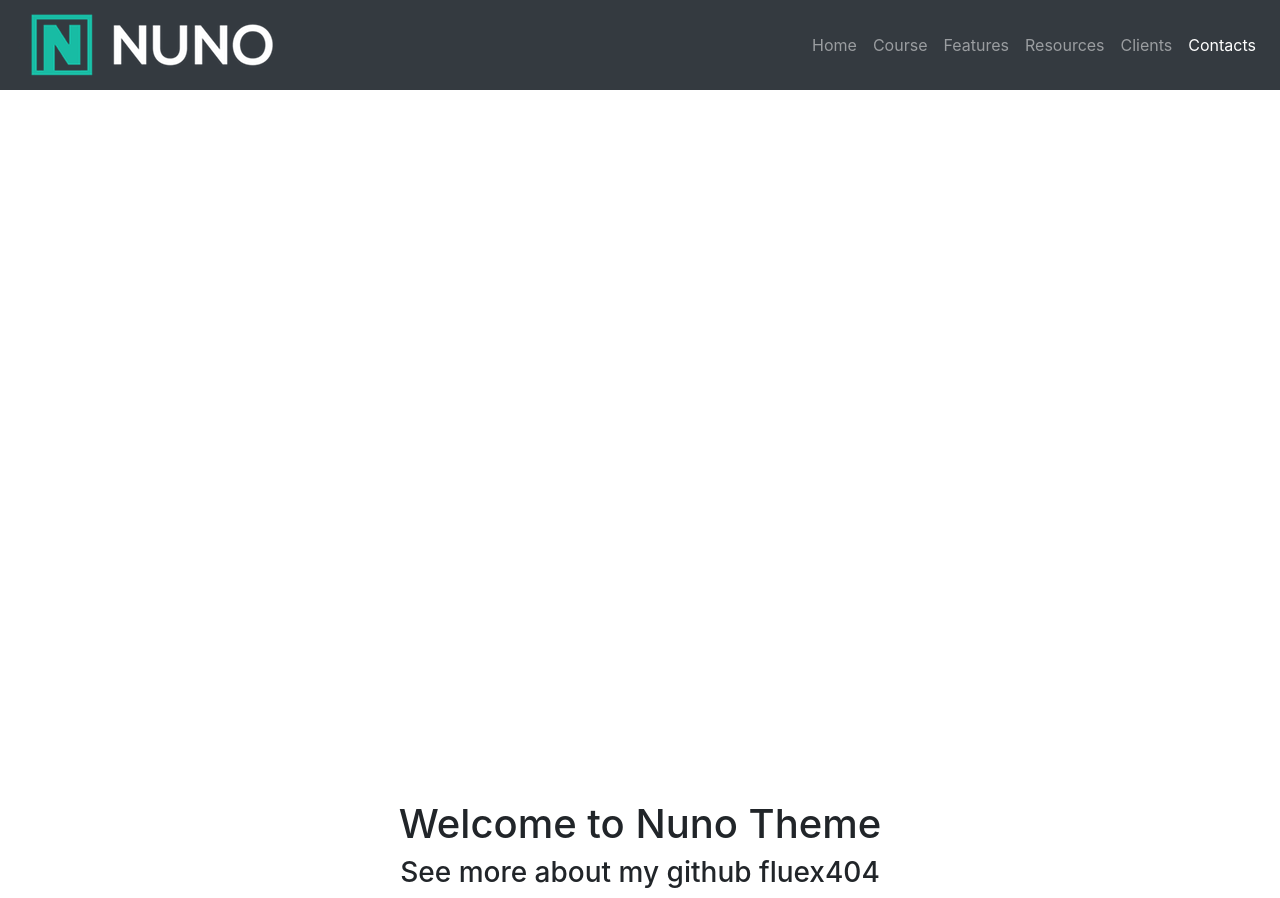
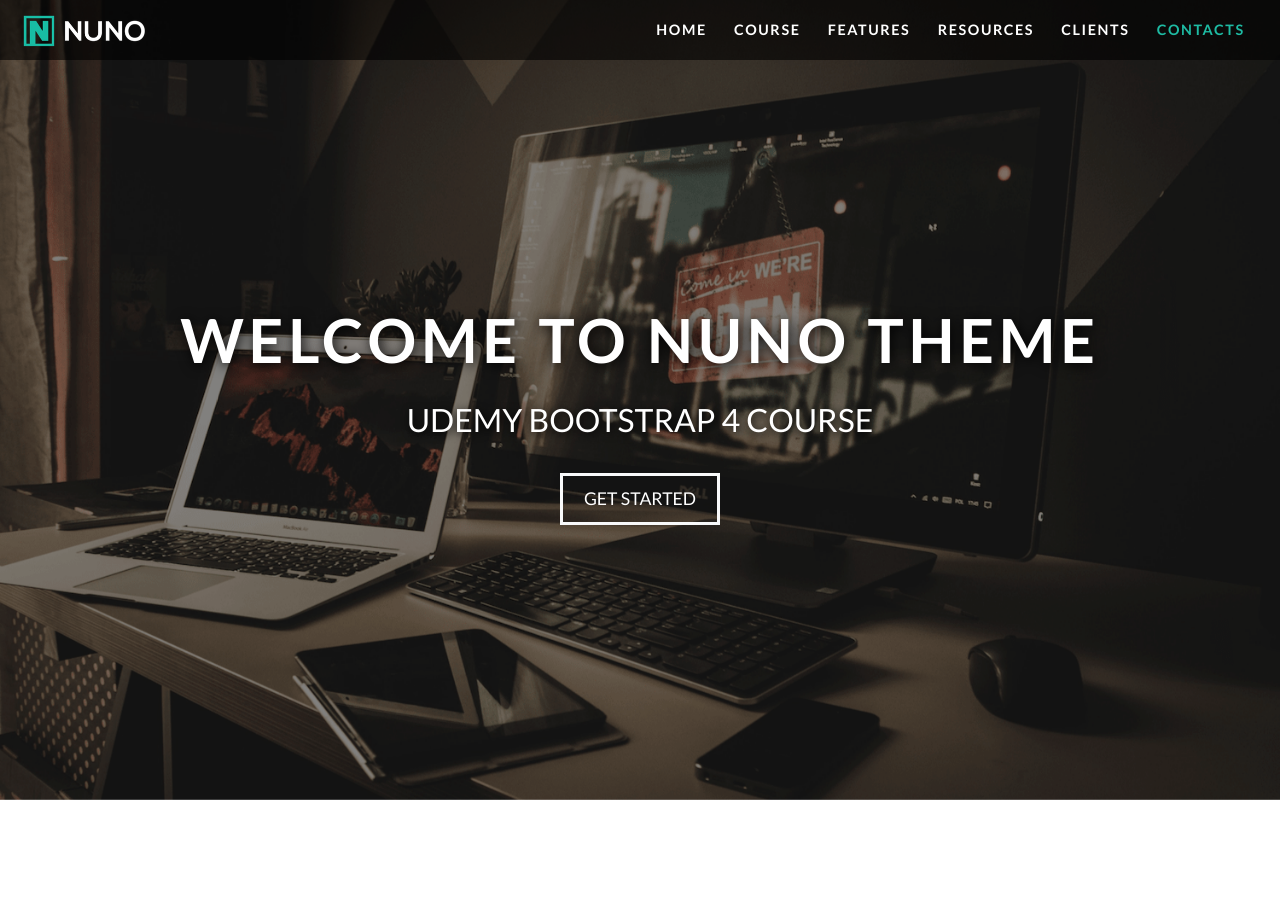
Before and after one commit to fluex404/nuno-theme, a plain HTML site: page index.html in a window 1280 px wide. After the commit the page ends 800 px from the top, so only its background shows below. Drawn offline with Linux system fonts and the light colour scheme.

Commit message:
makes style for landing section page

```diff
--- a/index.html
+++ b/index.html
@@ -54,7 +54,8 @@
 		</div>
 		<div class="caption text-center">
 			<h1>Welcome to Nuno Theme</h1>
-			<h3>See more about my github fluex404</h3>
+			<h3>Udemy Bootstrap 4 Course</h3>
+			<a class="btn btn-outline-light btn-lg">Get Started</a>
 		</div>
 		<!--- End Landing Page Section -->
 
--- a/style.css
+++ b/style.css
@@ -1,4 +1,66 @@
+@import url('https://fonts.googleapis.com/css?family=Lato:400,700&display=swap');
 
+body{
+    overflow-x: hidden;
+    font-family: 'Lato', sans-serif;
+    color: #505962;
+}
+
+/*--- Navigation ---*/
+
+.navbar{
+    text-transform: uppercase;
+    font-weight: 700;
+    font-size: .9rem;
+    letter-spacing: .1rem;
+    background: rgba(0, 0, 0, 0.6)!important;
+}
+.navbar img{
+    height: 2rem;
+}
+.navbar li{
+    padding-right: .7rem;
+}
+.navbar-dark .navbar-nav .nav-link {
+    color: white;
+}
+.navbar-dark .navbar-nav .nav-link.active,
+.navbar-dark .navbar-nav .nav-link:hover{
+    color: #1ebba3;
+}
+
+/*-- Landing Page Section --*/
+
+.home-inner {
+    background-image: url(img/computers.png);
+}
+.caption {
+    width: 100%;
+    max-width: 100%;
+    position: absolute;
+    top: 38%;
+    color: white;
+    text-transform: uppercase;
+    z-index: 1;
+}
+.caption h1 {
+    font-size: 3.8rem;
+    font-weight: 700;
+    letter-spacing: .3rem;
+    text-shadow: .1rem .1rem .8rem black;
+    padding-bottom: 1rem;
+}
+.caption h3 {
+    font-size: 2rem;
+    text-shadow: .1rem .1rem .5rem black;
+    padding-bottom: 1.6rem;
+}
+.btn-lg {
+    border-width: medium;
+    border-radius: 0;
+    padding: .6rem 1.3rem;
+    font-size: 1.1rem;
+}
 
 
 /*============ BOOTSTRAP BREAK POINTS:
```
